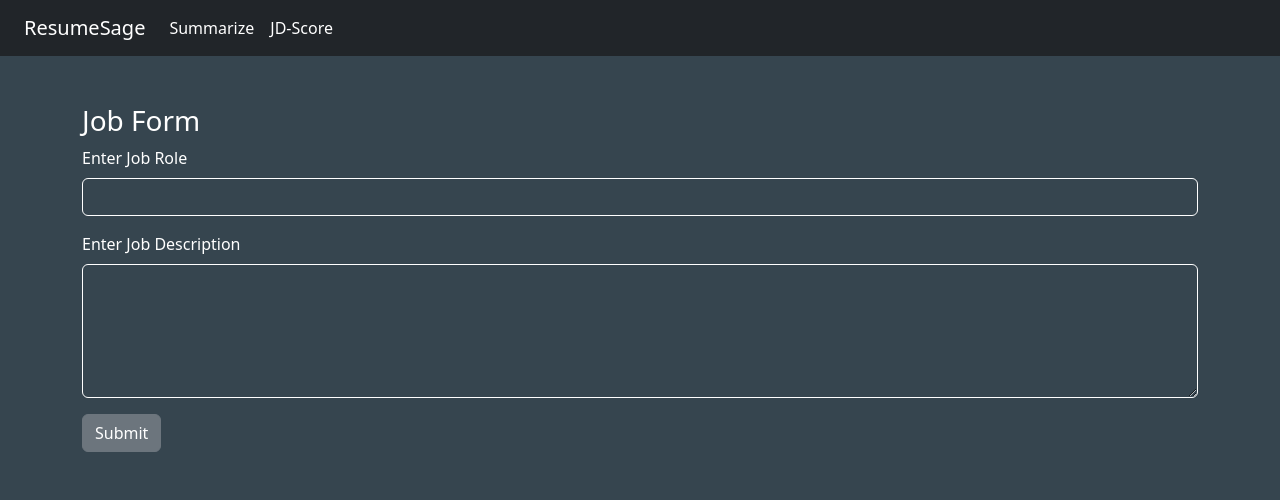
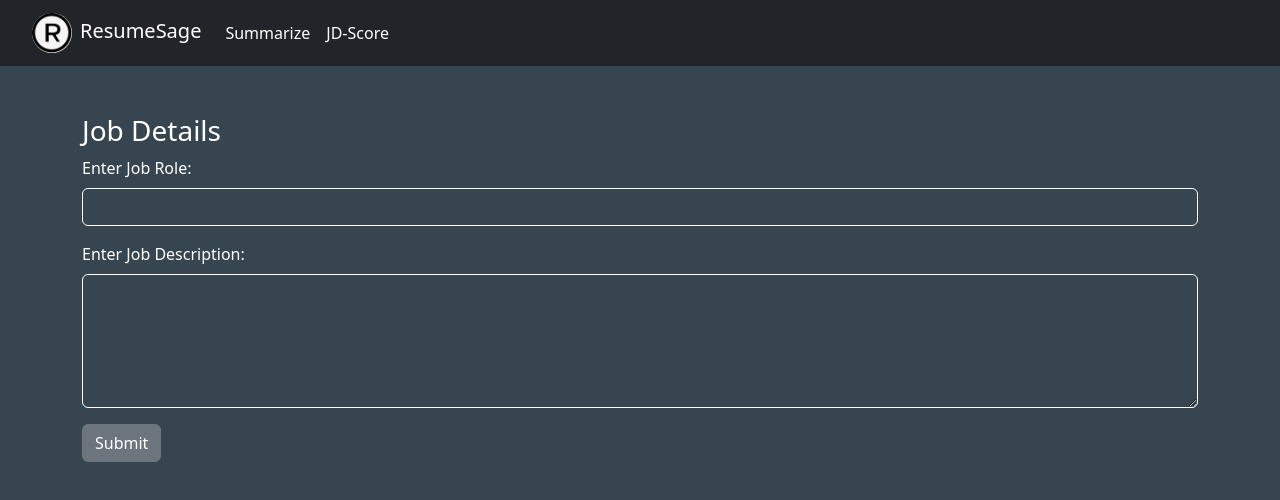
Before and after one commit to AkshathKamath/ResumeSage-frontend, a React (Create React App) app: page /score in a window 1280 px wide. Shown: the top 500 px of the page. Built offline with nearby package versions, Linux system fonts and the light colour scheme.

Commit message:
Modified styles

```diff
--- a/public/index.html
+++ b/public/index.html
@@ -2,7 +2,7 @@
 <html lang="en">
   <head>
     <meta charset="utf-8" />
-    <link rel="icon" href="%PUBLIC_URL%/favicon.ico" />
+    <link rel="icon" href="%PUBLIC_URL%/ResumeSage_logo.png" />
     <meta name="viewport" content="width=device-width, initial-scale=1" />
     <meta name="theme-color" content="#000000" />
     <meta
@@ -24,7 +24,7 @@
       work correctly both with client-side routing and a non-root public URL.
       Learn how to configure a non-root public URL by running `npm run build`.
     -->
-    <title>React App</title>
+    <title>ResumeSage</title>
   </head>
   <body>
     <noscript>You need to enable JavaScript to run this app.</noscript>
--- a/src/App.css
+++ b/src/App.css
@@ -19,3 +19,10 @@ body {
     color: #ffffff !important;
     border-color: #ffffff !important;
   }
+
+  .logo{
+    height: 40px;
+    width: auto;
+    border-radius: 50%;
+    object-fit: cover;
+  }
--- a/src/components/FileUpload.js
+++ b/src/components/FileUpload.js
@@ -66,7 +66,7 @@ const FileUploadComponent = () => {
               <Alert variant="secondary">
                 {isDragActive
                   ? "Drop the files here..."
-                  : "Drag 'n' drop a resume.pdf here, or click to select files"}
+                  : "Drag 'n' drop your Resume here, or click to select file."}
               </Alert>
             )}
           </div>
@@ -95,11 +95,17 @@ const FileUploadComponent = () => {
         </Row>
       )}
       {uploadSuccess && (
-        <Row className="mt-3">
-          <Col>
-            <Alert variant="success">File uploaded successfully!</Alert>
-          </Col>
-        </Row>
+        <div>
+          <Row className="mt-3">
+            <Col>
+              <Alert variant="success">File uploaded successfully!</Alert>
+            </Col>
+          </Row>
+          <h6 className="my-2">
+            View your <a href="/summarize"> Resume Summary </a> or view how well
+            your <a href="/score">Resume fits </a> with the Job you aim for!
+          </h6>
+        </div>
       )}
     </Container>
   );
--- a/src/components/Navbar.js
+++ b/src/components/Navbar.js
@@ -1,10 +1,12 @@
 import React from "react";
 import { Navbar, NavbarBrand } from "react-bootstrap";
+import "../App.css";
 
 const NavbarComponent = () => {
   return (
     <Navbar bg="dark" variant="dark">
       <NavbarBrand href="/" className="mx-4">
+        <img src="./ResumeSage_logo.png" className="logo mx-2"></img>
         ResumeSage
       </NavbarBrand>
       <NavbarBrand href="/summarize" className="fs-6 mx-10">
--- a/src/views/Score.js
+++ b/src/views/Score.js
@@ -40,14 +40,18 @@ const ScorePage = () => {
     }
   };
 
+  const linkedInUrl = `https://www.linkedin.com/jobs/search/?&geoId=103644278&keywords=${encodeURIComponent(
+    jobRole
+  )}&origin=JOBS_HOME_KEYWORD_HISTORY&refresh=true`;
+
   return (
     <div>
       <NavbarComponent />
       <Container className="mt-5">
-        <h3>Job Form</h3>
+        <h3>Job Details</h3>
         <Form onSubmit={handleSubmit}>
           <Form.Group controlId="formJobRole">
-            <Form.Label>Enter Job Role</Form.Label>
+            <Form.Label>Enter Job Role:</Form.Label>
             <Form.Control
               type="text"
               value={jobRole}
@@ -57,7 +61,7 @@ const ScorePage = () => {
           </Form.Group>
 
           <Form.Group controlId="formJobDescription" className="mt-3">
-            <Form.Label> Enter Job Description</Form.Label>
+            <Form.Label> Enter Job Description:</Form.Label>
             <Form.Control
               as="textarea"
               rows={5}
@@ -78,7 +82,9 @@ const ScorePage = () => {
         </Form>
         {responseData && (
           <div>
-            <h5 className="my-2">JD-Resume Fit Score: {responseData.score}</h5>
+            <h5 className="my-2">
+              JD-Resume Fit Score: {responseData.score}/10
+            </h5>
             <h6 className="my-4">Improvements:</h6>
             <Card
               className="mt-2"
@@ -99,6 +105,13 @@ const ScorePage = () => {
                 </Card.Text>
               </Card.Body>
             </Card>
+            <h6 className="my-2">
+              Apply for {jobRole} roles on{" "}
+              <a href={linkedInUrl} target="_blank" rel="noopener noreferrer">
+                LinkedIN
+              </a>
+              !
+            </h6>
           </div>
         )}
       </Container>
```
Also changed, not shown: public/ResumeSage_logo.png (added), src/components/ResumeSage_logo.png (added).
